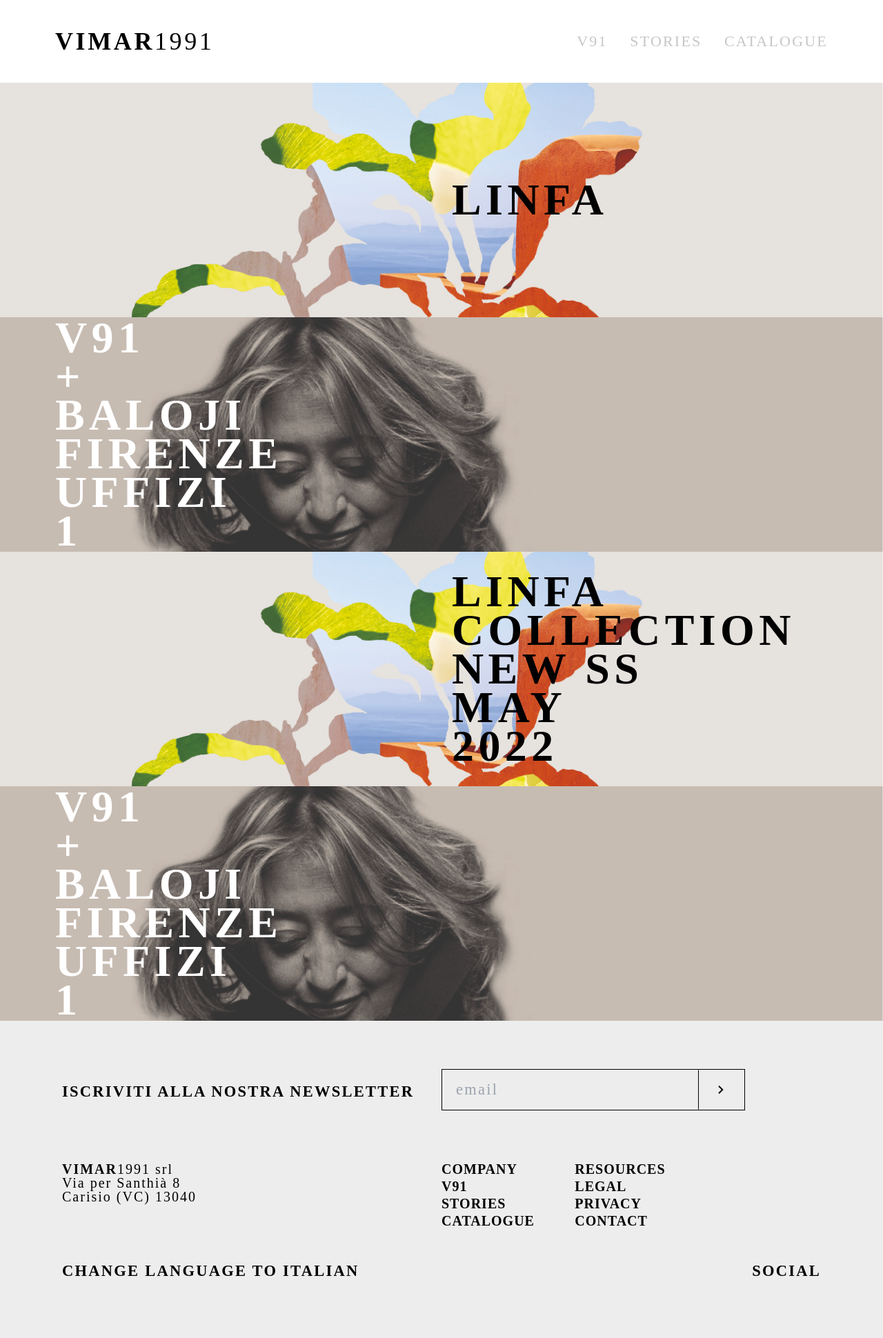
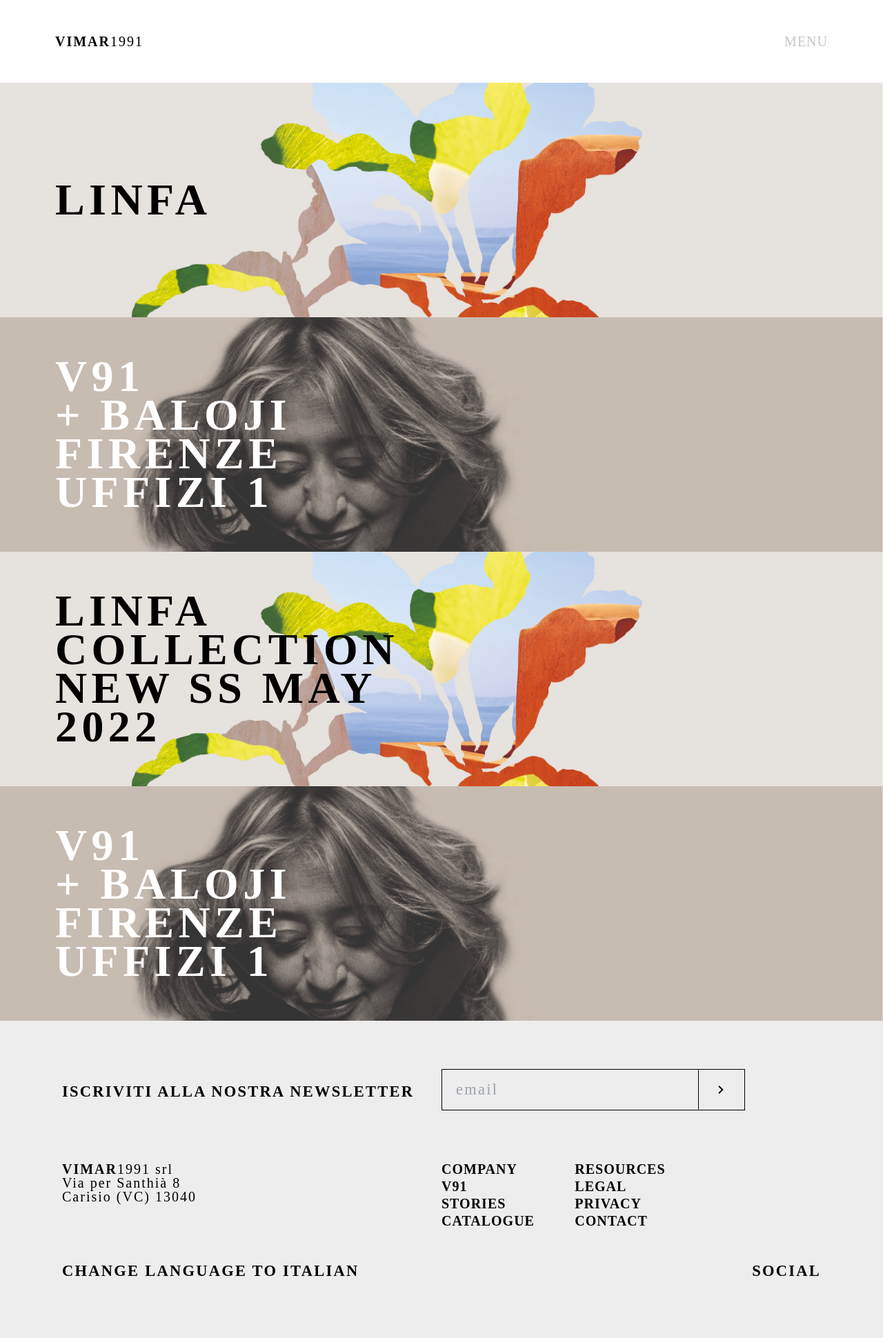
Before and after one commit to palacios000/vimar91, a PHP site: page /home.php in a window 1280 px wide. Shown: the whole page at 69% size. Run offline with PHP 8.4, Linux system fonts and the light colour scheme; data that the repository does not hold is empty; some libraries are stand-ins or nearby versions; some web fonts are replaced.

Commit message:
mobile edits first commit

```diff
--- a/public/site/templates/home.php
+++ b/public/site/templates/home.php
@@ -1,13 +1,13 @@
 <?php require 'inc/head.php' ?>
-  <body class="" >
+  <body class="w-screen" >
 	<!-- Container div -->
 	<div>
 		<?php require 'inc/menu.php' ?>
 
 		<!-- First banner -->
-		<div class="h-42p w-full overflow-hidden relative">
-			<img class="object-cover h-42p w-full z-0" src="<?= $config->urls->templates?>pictures/1-wide.jpg" alt="flower banner">
-			<div class="absolute right-0 p-3 inset-y-0 flex  w-1/2 align-center z-10 text-black font-bold text-8vh leading-7vh tracking-widest">
+		<div class="h-76 md:h-42p w-full overflow-hidden relative">
+			<img class="object-cover h-42p md:w-full z-0" src="<?= $config->urls->templates?>pictures/1-wide.jpg" alt="flower banner">
+			<div class="absolute w-full pl-16 md:pl-0 md:right-0 p-3 inset-y-0 flex md:w-1/2 align-center z-10 text-black font-bold text-8vh leading-7vh tracking-widest">
 				<div class="self-center w-1/2">
 					LINFA
 				</div>
@@ -17,7 +17,7 @@
 		<!-- Second banner -->
 		<div class="h-42p w-full overflow-hidden relative">
 			<img class="object-cover h-42p w-full z-0" src="<?= $config->urls->templates?>pictures/2-wide.jpg" alt="Woman picture">
-			<div class="absolute pl-16 left-0 inset-y-0 flex  w-1/2 align-center z-10 text-white font-bold text-8vh leading-7vh tracking-widest">
+			<div class="absolute pl-16 md:left-0 inset-y-0 flex  w-full md:w-1/2 align-center z-10 text-white font-bold text-8vh leading-7vh tracking-widest">
 				<div class="self-center w-1/2">
 					V91 <br> + BALOJI FIRENZE UFFIZI 1
 				</div>
@@ -27,7 +27,7 @@
 		<!-- Third banner -->
 		<div class="h-42p w-full overflow-hidden relative">
 			<img class="object-cover h-42p w-full z-0" src="<?= $config->urls->templates?>pictures/1-wide.jpg" alt="flower banner">
-			<div class="absolute right-0 p-3 inset-y-0 flex  w-1/2 align-center z-10 text-black font-bold text-8vh leading-7vh tracking-widest">
+			<div class="absolute w-full pl-16 md:pl-0 md:right-0 p-3 inset-y-0 flex md:w-1/2 align-center z-10 text-black font-bold text-8vh leading-7vh tracking-widest">
 				<div class="self-center w-1/2">
 					LINFA COLLECTION NEW SS MAY 2022
 				</div>
@@ -37,7 +37,7 @@
 		<!-- Fourth banner -->
 		<div class="h-42p w-full overflow-hidden relative">
 			<img class="object-cover h-42p w-full z-0" src="<?= $config->urls->templates?>pictures/2-wide.jpg" alt="Woman picture">
-			<div class="absolute pl-16 left-0 inset-y-0 flex  w-1/2 align-center z-10 text-white font-bold text-8vh leading-7vh tracking-widest">
+			<div class="absolute pl-16 md:left-0 inset-y-0 flex  w-full md:w-1/2 align-center z-10 text-white font-bold text-8vh leading-7vh tracking-widest">
 				<div class="self-center w-1/2">
 					V91 <br> + BALOJI FIRENZE UFFIZI 1
 				</div>
--- a/public/site/templates/inc/menu.php
+++ b/public/site/templates/inc/menu.php
@@ -1,11 +1,11 @@
 <!-- Navigation -->
 <div class="flex bg-white h-15p mt-auto px-16 sticky top-0 z-50">
-			<div class="uppercase my-auto text-3xl tracking-widest">
+			<div class="uppercase my-auto text-2xl md:text-3xl tracking-widest">
 				<a href="<?= $homepage->url ?>">
 					<span class="font-bold ">Vimar</span><span class="font-light">1991</span>
 				</a>
 			</div>
-			<div class="hidden sm:visible sm:flex flex-row gap-x-3 my-auto ml-auto uppercase text-grigio-chiaro text-menu  tracking-widest">
+			<div class="hidden md:flex flex-row gap-x-3 my-auto ml-auto uppercase text-grigio-chiaro text-menu  tracking-widest">
 				<div class="pl-3.5 hover:text-gray-700 ease-in-out duration-100">
 					<a href="<?= $interne->url ?>">
 						V91
@@ -23,7 +23,7 @@
 				</div>
 			</div>
 			<!-- Menu button -->
-			<div class="visible sm:hidden uppercase text-6vh text-grigio-chiaro my-auto ml-auto ">
+			<div class="visible md:hidden uppercase text-2xl text-grigio-chiaro my-auto ml-auto ">
 				<div class="pl-3.5 hover:text-gray-700 ease-in-out duration-100">
 					<a href=" ">
 						Menu
--- a/tailwind.config.js
+++ b/tailwind.config.js
@@ -22,7 +22,9 @@ module.exports = {
         '18': '4.5rem',
         '21': '5.25rem',
         '23': '5.75rem',
-        // Banner heights
+        '25': '6.25rem',
+        '76': '19rem',
+// Banner heights
         '15p': '15vh',
         '42p': '42.5vh',
         //Percentage spacing
@@ -87,6 +89,8 @@ module.exports = {
       width: {
         '520px': '26rem',
         '700px': '35rem',
+        '81': '20.5rem',
+        '29p': '29vw',
       }
     },
   },
```
Also changed, not shown: public/site/templates/stories.php (+4 -4 lines).
